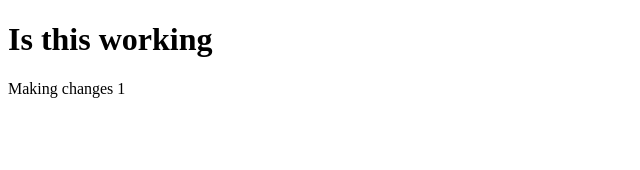
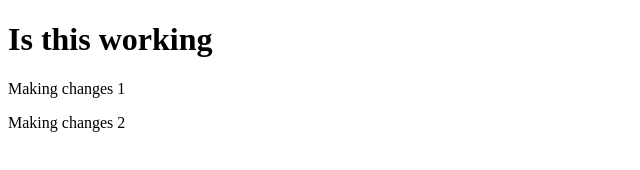
Before and after one commit to RingoDarius/IsThisWorking, a plain HTML site: page index.html in a window 1280 px wide. Shown: the whole page, without its empty margins (0-640 px from the left). Drawn offline with Linux system fonts and the light colour scheme.

Commit message:
Second commit

```diff
--- a/index.html
+++ b/index.html
@@ -11,6 +11,7 @@
 <body>
     <h1>Is this working</h1>
     <p>Making changes 1</p>
+    <p>Making changes 2</p>
 </body>
 
 </html>
```
